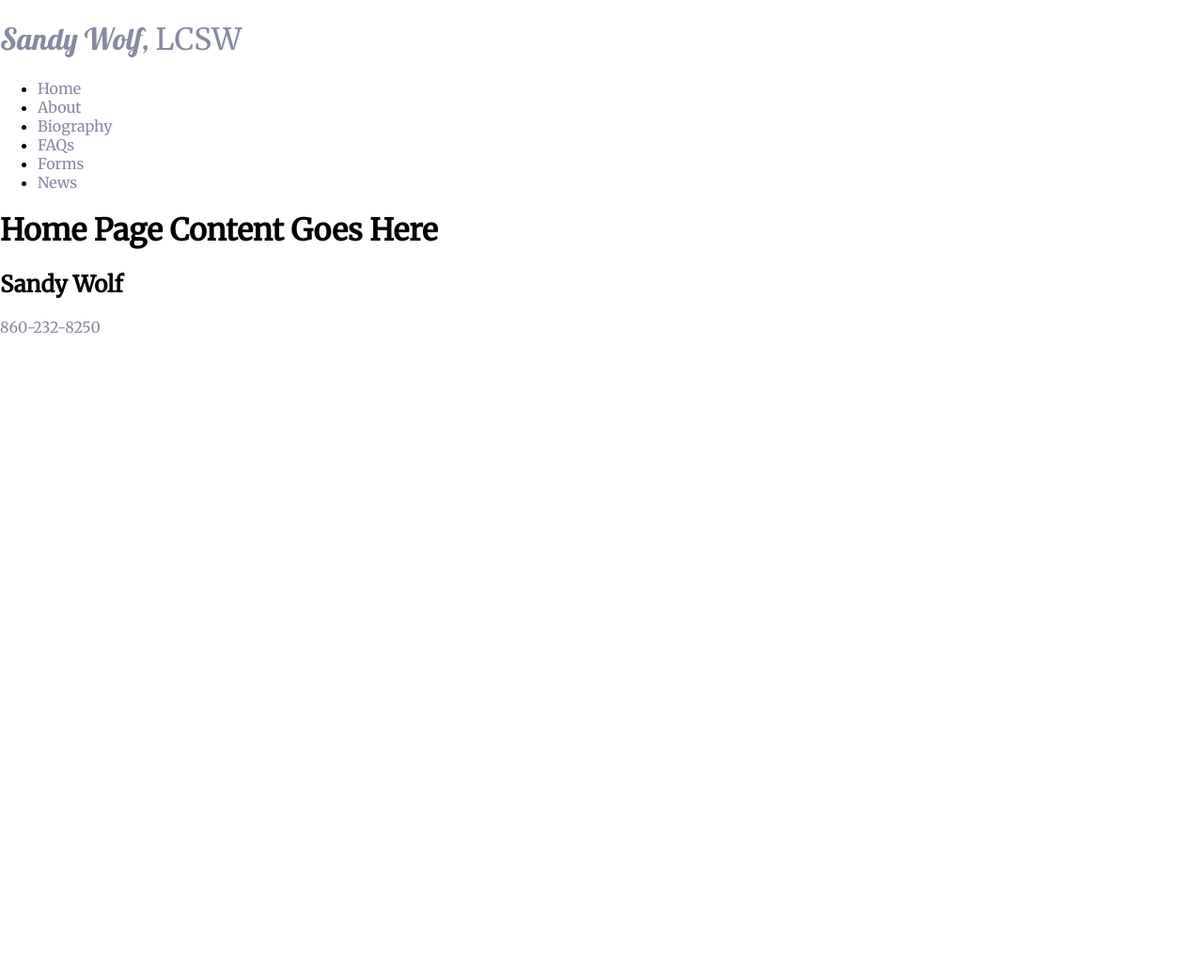
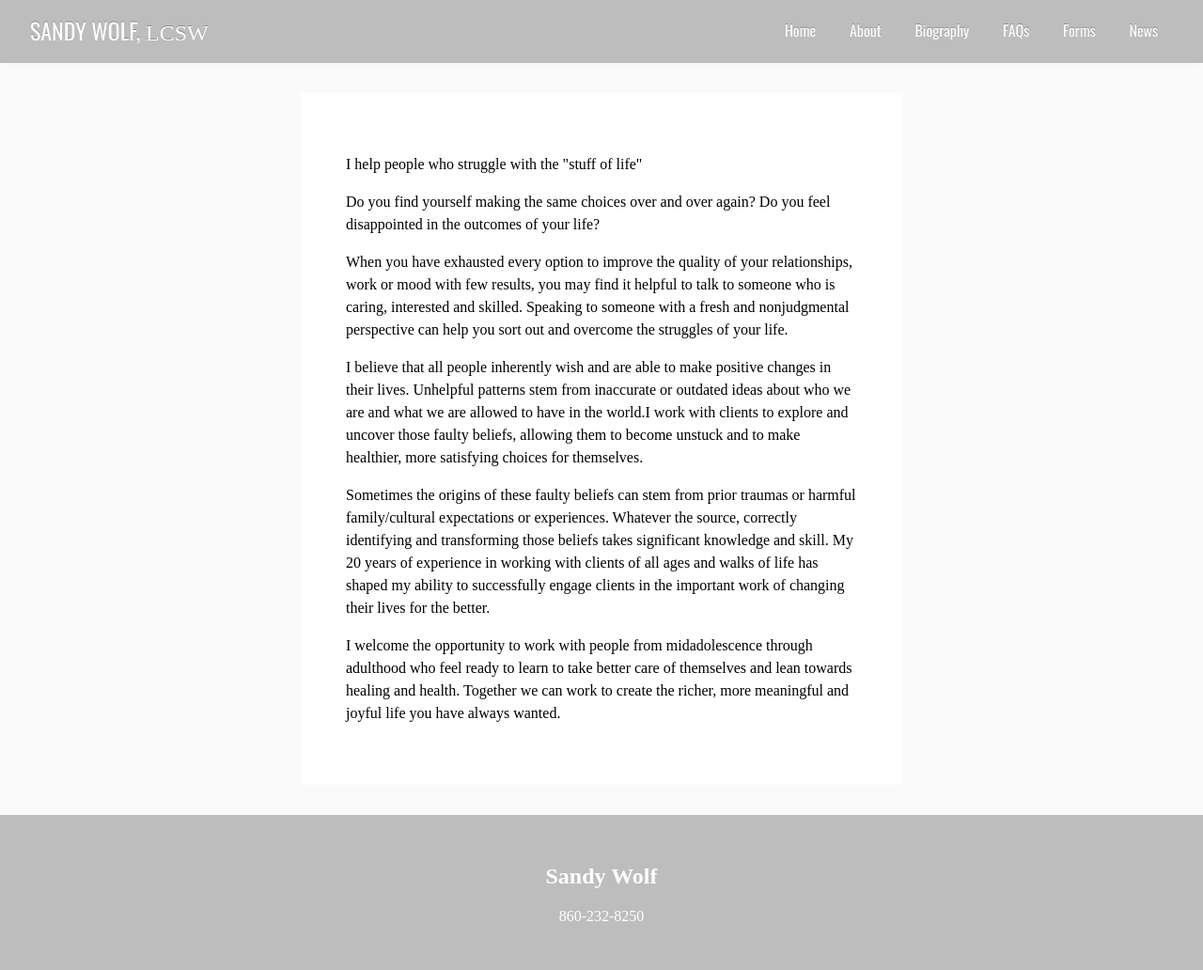
Before and after one commit to somecallmejosh/sandy-wolf-website, a Jekyll site: the page built from index.html, in a window 1280 px wide. Shown: the whole page at 94% size. Built offline with Jekyll 4.4.1, drawn with Linux system fonts in a browser that asks for light colours; some web fonts are replaced; before the commit the page ends 900 px from its top, so only the background shows below that.

Commit message:
Update layout.

```diff
--- a/_sass/base/utilities/__global-variables.sass
+++ b/_sass/base/utilities/__global-variables.sass
@@ -1,13 +1,13 @@
 $white: white
 $black: black
 $offwhite: lighten($black, 98%)
-$lightgray: lighten($black, 95%)
 $gray: lighten($black, 50%)
-$color-medium-gray: #8E948A
-$color-dark-gray: #42453C
-$color-purple: #858AA1
-$color-brown: #5F5450
-$color-tan: #E0D3C2
+$color-light-gray: #bdbdbd
+$color-medium-gray: #8f948a
+$color-dark-gray: #41463a
+$color-purple: #858aa1
+$color-brown: #605450
+$color-tan: #e0d3c4
 
 $headline-color: #605450
 $text-color: #41463a
@@ -17,8 +17,9 @@ $link-hover-color: darken($link-color, 10%)
 $button-default: $color-purple
 $button-hover: $color-dark-gray
 
+$base-font-size: 16px
 
-$large-padding: 40px
-$medium-padding: 20px
-$default-padding: 10px
-$small-padding: 5px
+$large-padding: 3rem
+$medium-padding: 2rem
+$default-padding: 1rem
+$small-padding: .5rem
--- a/_sass/base/utilities/__placeholders.sass
+++ b/_sass/base/utilities/__placeholders.sass
@@ -2,14 +2,28 @@
   transition: all .2s ease-in-out
 %default-box-shadow
   box-shadow: 0 7px 9px -7px rgba($black, .05)
-%wf-loading
-  .wf-loading &
-    opacity: .05
-  .wf-active &
-    +animation(fade_in)
+%default-text-shadow
+  text-shadow: 0 -1px 0 darken($color-light-gray, 20%)
+
+%clearfix
+  &:after
+    content: ""
+    display: table
+    clear: both
 
 %branding-font
-  font-family: 'Lobster', cursive
+  font-family: 'Oswald', sans-serif
   font-weight: normal
+  text-transform: uppercase
+%sans-serif-font
+  font-family: 'Oswald', sans-serif
+%serif-font
+  font-family: 'Quattrocento', serif
 %default-font
-  font-family: 'Merriweather', serif
+  font-family: 'Quattrocento', serif
+
+
+// =transform($transform)
+//   -webkit-transform: $transform
+//   -ms-transform: $transform
+//   transform: $transform
--- a/_sass/components/_buttons.sass
+++ b/_sass/components/_buttons.sass
@@ -1,5 +1,5 @@
 .button, button
-  background-color: $lightgray
+  background-color: $color-light-gray
   padding: 4px 8px
   margin: $default-padding 0
   display: inline-block
--- a/_sass/layout/_base.sass
+++ b/_sass/layout/_base.sass
@@ -1,12 +1,11 @@
-@import url(https://fonts.googleapis.com/css?family=Merriweather:400,300|Lobster)
+@import url(https://fonts.googleapis.com/css?family=Oswald:400,700|Quattrocento:400,700)
 body, html
   padding: 0
   margin: 0
-  -webkit-box-sizing: border-box
-  -moz-box-sizing: border-box
-  box-sizing: border-box
-  background-color: $white
+  background-color: lighten($color-light-gray, 24%)
   @extend %default-font
+  font-size: $base-font-size
+
 *, *::before, *::after
   -webkit-box-sizing: border-box
   -moz-box-sizing: border-box
@@ -16,12 +15,20 @@ a
   color: $link-color
   text-decoration: none
   @extend %default-transition
-  &:visited
-    color: $link-color
   &:hover, &:focus, &:active
     color: $link-hover-color
   img
     border: none
-svg
-  width: 24px
-  height: 24px
+
+ul, ol, li
+  padding: 0
+  margin: 0
+
+.view
+  background-color: #fff
+  width: 50%
+  margin: 0 auto
+  padding: $large-padding
+  p, li
+    font-size: 1rem
+    line-height: 1.5rem
--- a/_sass/layout/_footer.sass
+++ b/_sass/layout/_footer.sass
@@ -0,0 +1,9 @@
+footer
+  background-color: $color-light-gray
+  color: white
+  margin: 2rem 0 0
+  padding: $medium-padding 0
+  @extend %clearfix
+  text-align: center
+  a
+    color: white
--- a/_sass/layout/_header.sass
+++ b/_sass/layout/_header.sass
@@ -1,6 +1,32 @@
 header
+  background-color: $color-light-gray
+  padding: 0 $medium-padding
+  @extend %default-box-shadow
+  @extend %clearfix
+  margin-bottom: 2rem
+  a
+    color: white
+    @extend %default-text-shadow
+    &:hover
+      color: $color-tan
   h1
     @extend %branding-font
+    font-size: 1.5rem
+    line-height: 4rem
+    margin: 0
+    padding: 0
+    color: white
     span
       @extend %default-font
-      font-weight: normal
+  .site--title
+    float: left
+  nav
+    float: right
+    @extend %sans-serif-font
+    li
+      display: inline-block
+      vertical-align: middle
+    a
+      display: block
+      padding: 0 $default-padding
+      line-height: 4rem
--- a/index.html
+++ b/index.html
@@ -2,4 +2,11 @@
 layout: default
 active: true
 ---
-<h1>Home Page Content Goes Here</h1>
+<div class="home view">
+  <p>I help people who struggle with the "stuff of life"</p>
+  <p>Do you find yourself making the same choices over and over again? Do you feel disappointed in the outcomes of your life?</p>
+  <p>When you have exhausted every option to improve the quality of your relationships, work or mood with few results, you may find it helpful to talk to someone who is caring, interested and skilled. Speaking to someone with a fresh and nonjudgmental perspective can help you sort out and overcome the struggles of your life.</p>
+  <p>I believe that all people inherently wish and are able to make positive changes in their lives. Unhelpful patterns stem from inaccurate or outdated ideas about who we are and what we are allowed to have in the world.I work with clients to explore and uncover those faulty beliefs, allowing them to become unstuck and to make healthier, more satisfying choices for themselves.</p>
+  <p>Sometimes the origins of these faulty beliefs can stem from prior traumas or harmful family/cultural expectations or experiences. Whatever the source, correctly identifying and transforming those beliefs takes significant knowledge and skill. My 20 years of experience in working with clients of all ages and walks of life has shaped my ability to successfully engage clients in the important work of changing their lives for the better.</p>
+  <p>I welcome the opportunity to work with people from mid­adolescence through adulthood who feel ready to learn to take better care of themselves and lean towards healing and health. Together we can work to create the richer, more meaningful and joyful life you have always wanted.</p>
+</div>
```
